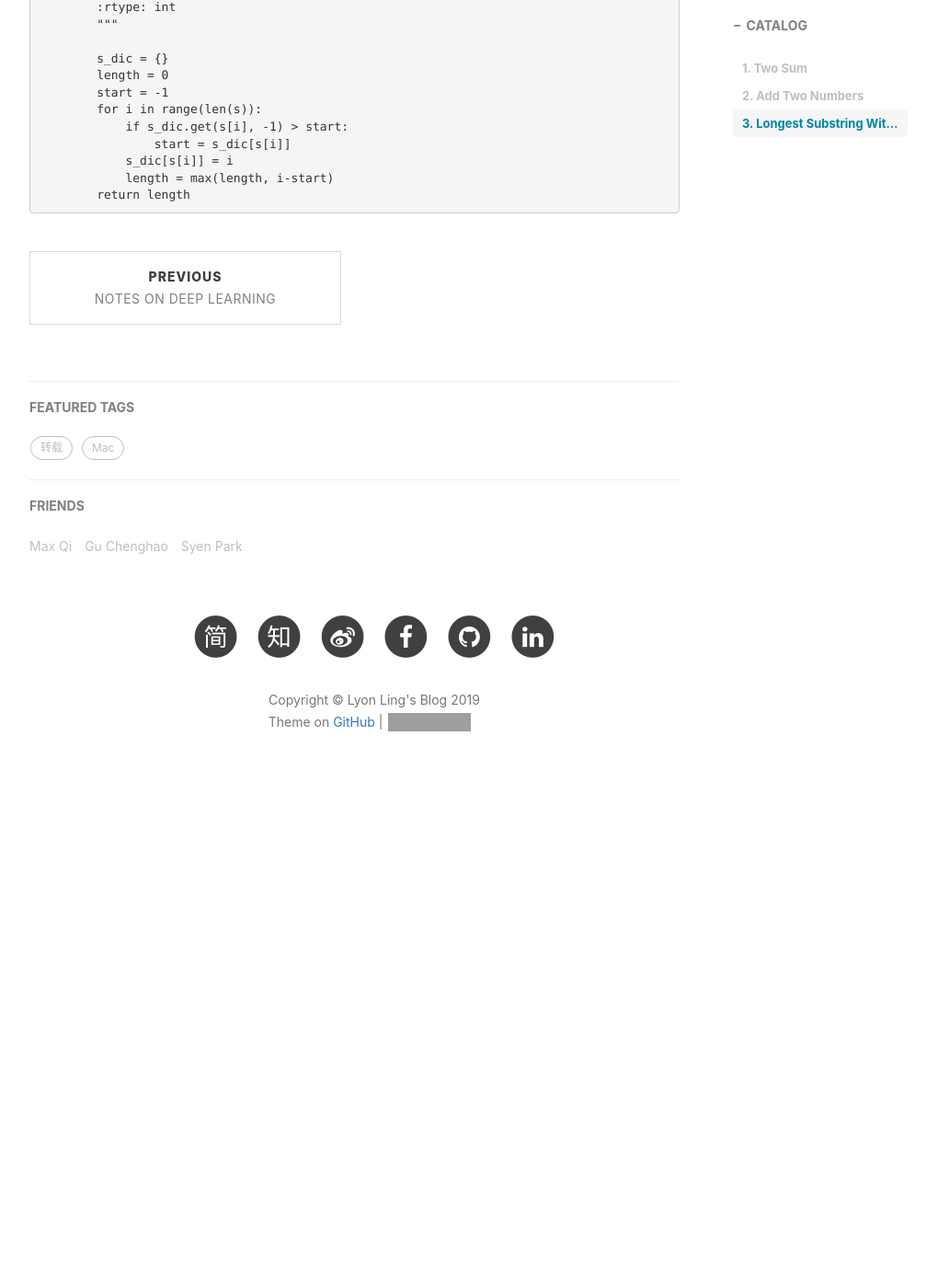
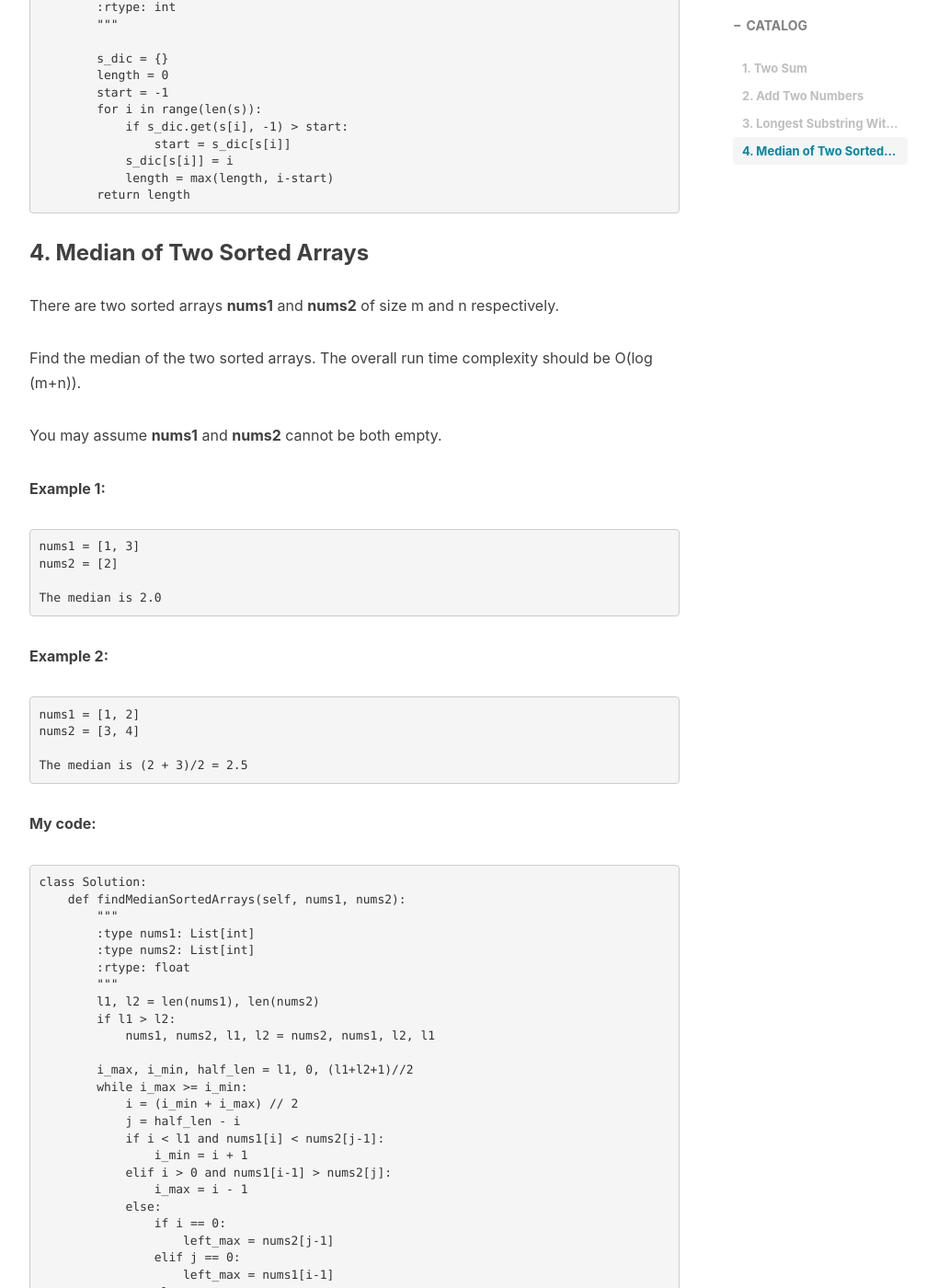
Before and after one commit to LiyangLingIntel/LiyangLingIntel.github.io, a Jekyll site: the page built from _posts/2019-01-15-Work on LeetCode.md, in a window 1280 px wide and 1400 px high, scrolled down 3232 px. Shown: the whole window at 92% size, without its empty margins (233-1240 px from the left). Built offline with Jekyll 4.4.1, drawn with Linux system fonts in a browser that asks for light colours; nearby versions of some CDN libraries; comment, search, counter and statistics services are not loaded; before the commit the page ends 4121 px from its top, so only the background shows below that; some of the changed text lies outside the part shown; grey boxes are pictures that could not be loaded.

Commit message:
add post

````diff
--- a/_posts/2019-01-15-Work on LeetCode.md
+++ b/_posts/2019-01-15-Work on LeetCode.md
@@ -144,3 +144,70 @@ class Solution:
             length = max(length, i-start)
         return length
 ```
+
+### 4. Median of Two Sorted Arrays
+
+There are two sorted arrays **nums1** and **nums2** of size m and n respectively.
+
+Find the median of the two sorted arrays. The overall run time complexity should be O(log (m+n)).
+
+You may assume **nums1** and **nums2** cannot be both empty.
+
+**Example 1:**
+
+```
+nums1 = [1, 3]
+nums2 = [2]
+
+The median is 2.0
+```
+
+**Example 2:**
+
+```
+nums1 = [1, 2]
+nums2 = [3, 4]
+
+The median is (2 + 3)/2 = 2.5
+```
+
+**My code:**
+
+```python
+class Solution:
+    def findMedianSortedArrays(self, nums1, nums2):
+        """
+        :type nums1: List[int]
+        :type nums2: List[int]
+        :rtype: float
+        """
+        l1, l2 = len(nums1), len(nums2)
+        if l1 > l2:
+            nums1, nums2, l1, l2 = nums2, nums1, l2, l1
+
+        i_max, i_min, half_len = l1, 0, (l1+l2+1)//2
+        while i_max >= i_min:
+            i = (i_min + i_max) // 2
+            j = half_len - i
+            if i < l1 and nums1[i] < nums2[j-1]:
+                i_min = i + 1
+            elif i > 0 and nums1[i-1] > nums2[j]:
+                i_max = i - 1
+            else:
+                if i == 0:
+                    left_max = nums2[j-1]
+                elif j == 0:
+                    left_max = nums1[i-1]
+                else:
+                    left_max = max(nums1[i-1], nums2[j-1])
+                if (l1 + l2) % 2 == 1:
+                    return left_max
+
+                if i == l1:
+                    right_min = nums2[j]
+                elif j == l2:
+                    right_min = nums1[i]
+                else:
+                    right_min = min(nums1[i], nums2[j])
+                return (left_max + right_min) / 2
+```
````
Also changed, not shown: _posts/2019-01-19-Python Tricks.md (added, +251 -0 lines), img/post-bg-pythontricks.png (added).
